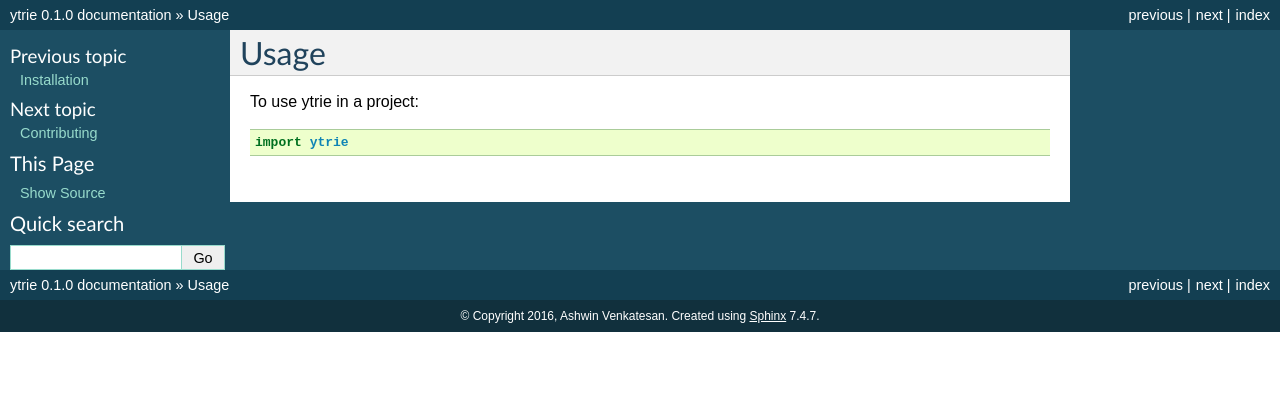
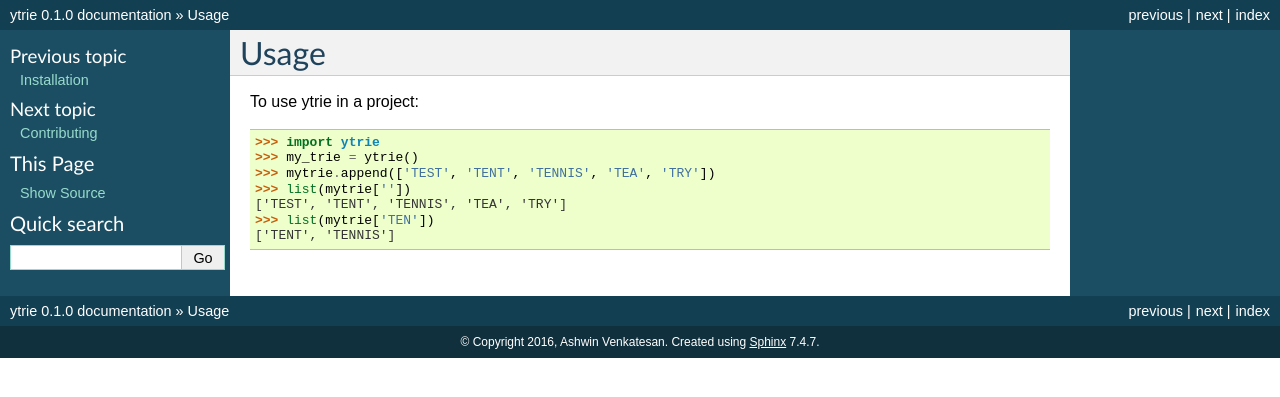
Before and after one commit to ashwinjv/ytrie, a Sphinx documentation site: the page built from docs/usage.rst, in a window 1280 px wide. Shown: the top 397 px of the page. Built offline with Sphinx 7.4.7, drawn with Linux system fonts in a browser that asks for light colours.

Commit message:
Fix badges and add basic docs

```diff
--- a/README.rst
+++ b/README.rst
@@ -8,7 +8,7 @@
 .. image:: https://travis-ci.org/ashwinjv/ytrie.png?branch=master
     :target: https://travis-ci.org/ashwinjv/ytrie
 
-.. image:: https://pypip.in/d/ytrie/badge.png
+.. image:: https://img.shields.io/pypi/v/ytrie/badge.png
     :target: https://pypi.python.org/pypi/ytrie
 
 
--- a/docs/usage.rst
+++ b/docs/usage.rst
@@ -4,4 +4,10 @@
 
 To use ytrie in a project::
 
-	import ytrie
+	>>> import ytrie
+	>>> my_trie = ytrie()
+	>>> mytrie.append(['TEST', 'TENT', 'TENNIS', 'TEA', 'TRY'])
+	>>> list(mytrie[''])
+	['TEST', 'TENT', 'TENNIS', 'TEA', 'TRY']
+	>>> list(mytrie['TEN'])
+	['TENT', 'TENNIS']
```
